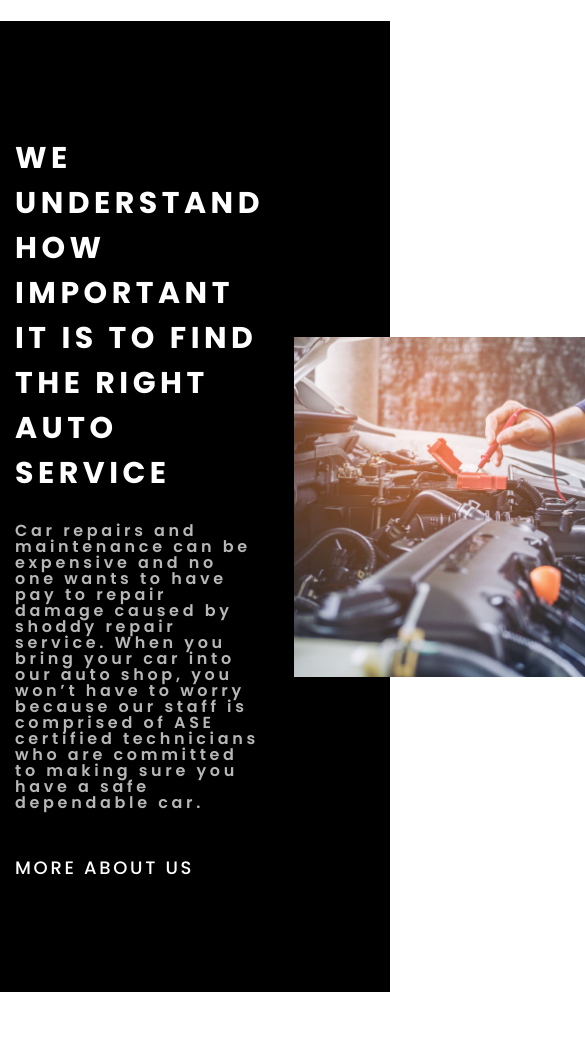
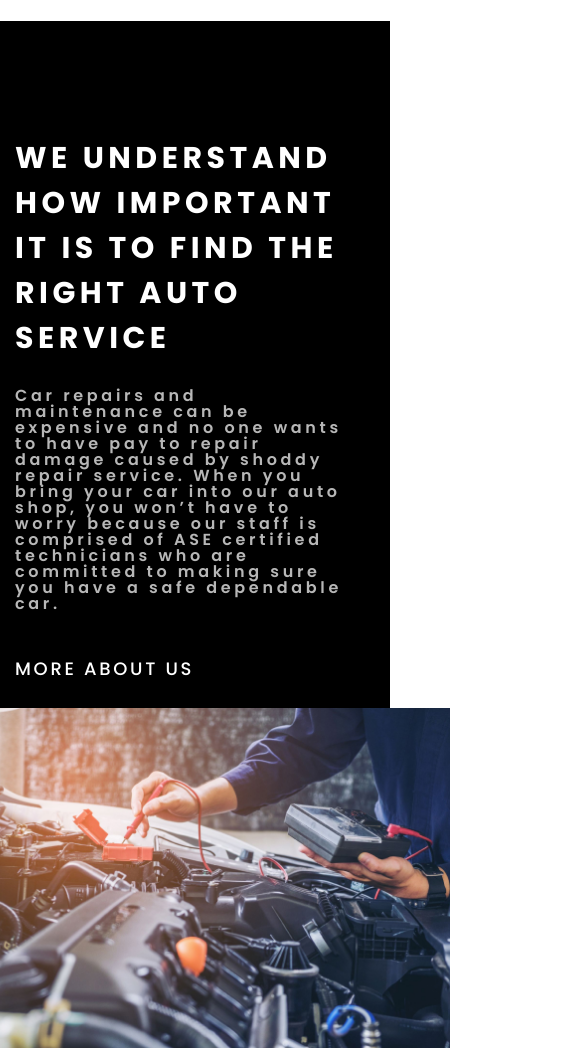
Before and after one commit to EugeneDashko/car-repair, a website: page src/index.html in a window 390 px wide. Shown: the part 1540-2588 px from the top of the page, 585 px wide, since content can reach past the window. Drawn offline with nearby package versions, Linux system fonts and the light colour scheme; files that its build step writes are made by us from their sources; files whose address does not match are found by name.

Commit message:
little fixed

```diff
--- a/gulp/version.json
+++ b/gulp/version.json
@@ -1,3 +1,3 @@
 {
-    "main": "20230103213225"
+    "main": "20230103225136"
 }
--- a/src/scss/mediaQueries.scss
+++ b/src/scss/mediaQueries.scss
@@ -6,6 +6,14 @@
 
    .info__img {
     padding-left: 20px;
+   }
+
+   .about__wrapper {
+    flex-direction: column;
+   }
+
+   .about__block {
+    padding-bottom: 30px;
    }
 }
 
```
Also changed, not shown: dist/css/style.css, dist/css/style.min.css.
